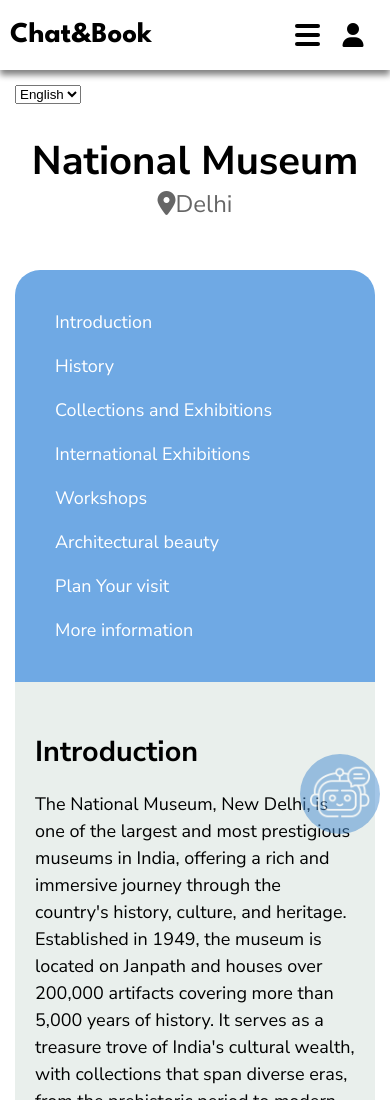
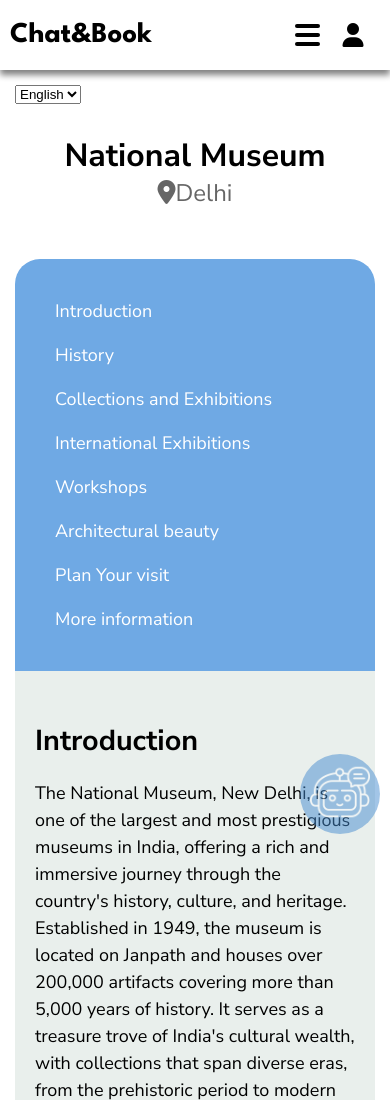
Before and after one commit to AnanthuNarashimman/Museumpage, a plain HTML site: page index.html in a window 390 px wide. Shown: the top 1100 px of the page. Drawn offline with Linux system fonts and the light colour scheme.

Commit message:
Textsize change

```diff
--- a/style.css
+++ b/style.css
@@ -372,6 +372,10 @@ article p{
         margin-top: 30px;
     }
 
+    header h2{
+        font-size: 2rem;
+    }
+
     aside{
         width: 100%;
         float: none;
```
